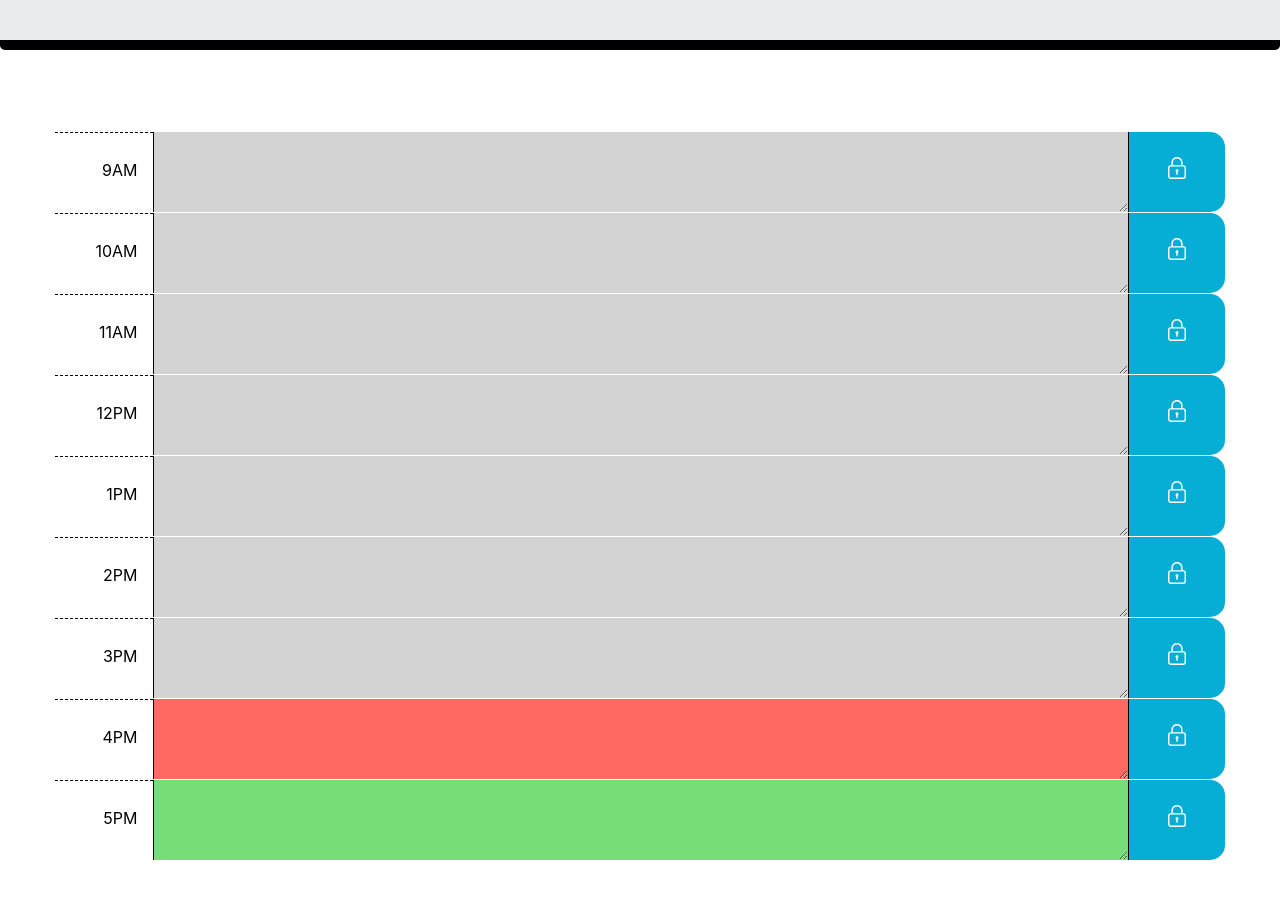
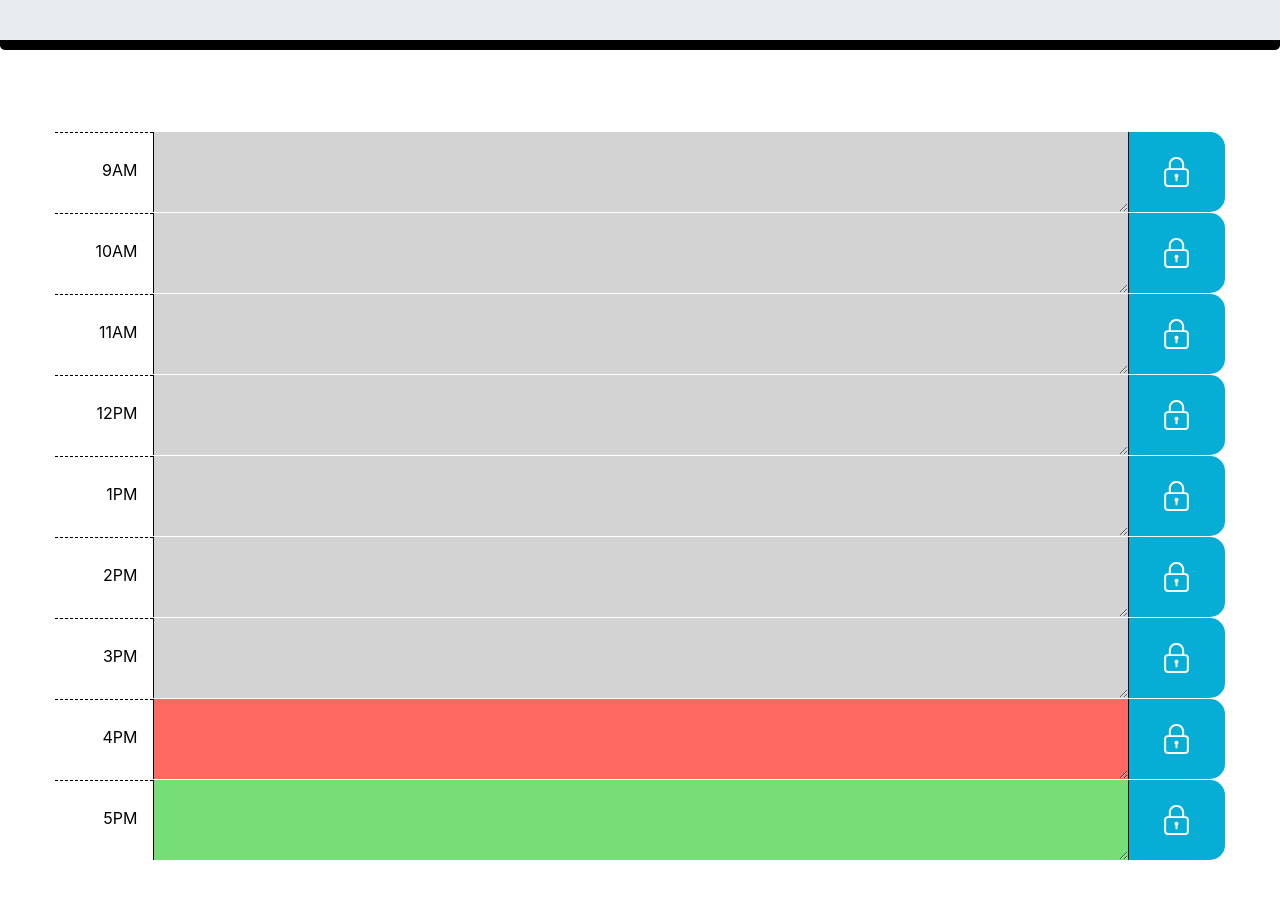
Before and after one commit to djdyer/day-planner, a plain HTML site: page index.html in a window 1280 px wide. Shown: the part 340-1238 px from the top of the page. Drawn offline with nearby package versions, Linux system fonts and the light colour scheme.

Commit message:
got the icon hover over working

```diff
--- a/Develop/style.css
+++ b/Develop/style.css
@@ -53,6 +53,9 @@ textarea {
 
 /* save button column */
 .saveBtn {
+  display: flex;
+  align-items: center;
+  justify-content: center;
   border-left: 1px solid black;
   border-top-right-radius: 15px;
   border-bottom-right-radius: 15px;
@@ -62,19 +65,18 @@ textarea {
 }
 
 /* Lock icon */
-img {
-  position: absolute;
-  left: 0;
-  right: 0;
-  margin-left: auto;
-  margin-right: auto;
-  width: 18px;
-  z-index: 1;
+button {
+  display: inline-block;
+  background-image: url("../../Assets/lock.svg");
+  background-size: contain;
+  background-color: transparent;
+  border: none;
+  width: 25px;
+  height: 30px;
 }
 
-img:hover {
+button:hover {
   background-image: url("../../Assets/lock_blk.svg");
-  z-index: 2;
 }
 
 /* Styling on the date time */
--- a/index.html
+++ b/index.html
@@ -42,7 +42,7 @@
             <textarea id="entry9"></textarea>
           </td>
           <td class="saveBtn col-2 col-lg-1">
-            <img id="saveBtn9" src="./assets/lock.svg" />
+            <button id="saveBtn9"></button>
           </td>
         </tr>
         <tr class="row">
@@ -51,7 +51,7 @@
             <textarea id="entry10"></textarea>
           </td>
           <td class="saveBtn col-2 col-lg-1">
-            <img id="saveBtn10" src="./assets/lock.svg" />
+            <button id="saveBtn10"></button>
           </td>
         </tr>
         <tr class="row">
@@ -60,7 +60,7 @@
             <textarea id="entry11"></textarea>
           </td>
           <td class="saveBtn col-2 col-lg-1">
-            <img id="saveBtn11" src="./assets/lock.svg" />
+            <button id="saveBtn11"></button>
           </td>
         </tr>
         <tr class="row">
@@ -69,7 +69,7 @@
             <textarea id="entry12"></textarea>
           </td>
           <td class="saveBtn col-2 col-lg-1">
-            <img id="saveBtn12" src="./assets/lock.svg" />
+            <button id="saveBtn12"></button>
           </td>
         </tr>
         <tr class="row">
@@ -78,7 +78,7 @@
             <textarea id="entry13"></textarea>
           </td>
           <td class="saveBtn col-2 col-lg-1">
-            <img id="saveBtn13" src="./assets/lock.svg" />
+            <button id="saveBtn13"></button>
           </td>
         </tr>
         <tr class="row">
@@ -87,7 +87,7 @@
             <textarea id="entry14"></textarea>
           </td>
           <td class="saveBtn col-2 col-lg-1">
-            <img id="saveBtn14" src="./assets/lock.svg" />
+            <button id="saveBtn14"></button>
           </td>
         </tr>
         <tr class="row">
@@ -96,7 +96,7 @@
             <textarea id="entry15"></textarea>
           </td>
           <td class="saveBtn col-2 col-lg-1">
-            <img id="saveBtn15" src="./assets/lock.svg" />
+            <button id="saveBtn15"></button>
           </td>
         </tr>
         <tr class="row">
@@ -105,7 +105,7 @@
             <textarea id="entry16"></textarea>
           </td>
           <td class="saveBtn col-2 col-lg-1">
-            <img id="saveBtn16" src="./assets/lock.svg" />
+            <button id="saveBtn16"></button>
           </td>
         </tr>
         <tr class="row">
@@ -114,7 +114,7 @@
             <textarea id="entry17"></textarea>
           </td>
           <td class="saveBtn col-2 col-lg-1">
-            <img id="saveBtn17" src="./assets/lock.svg" />
+            <button id="saveBtn17"></button>
           </td>
         </tr>
       </table>
```
